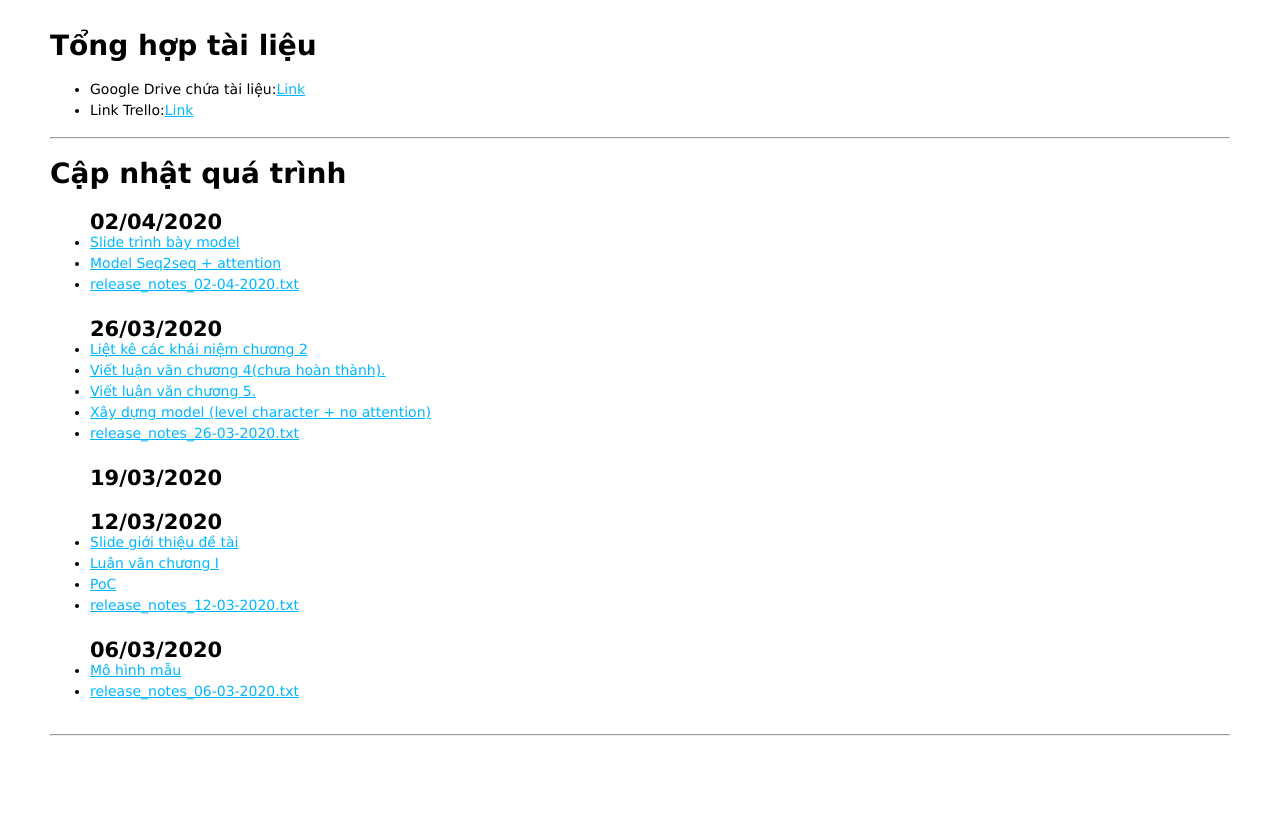
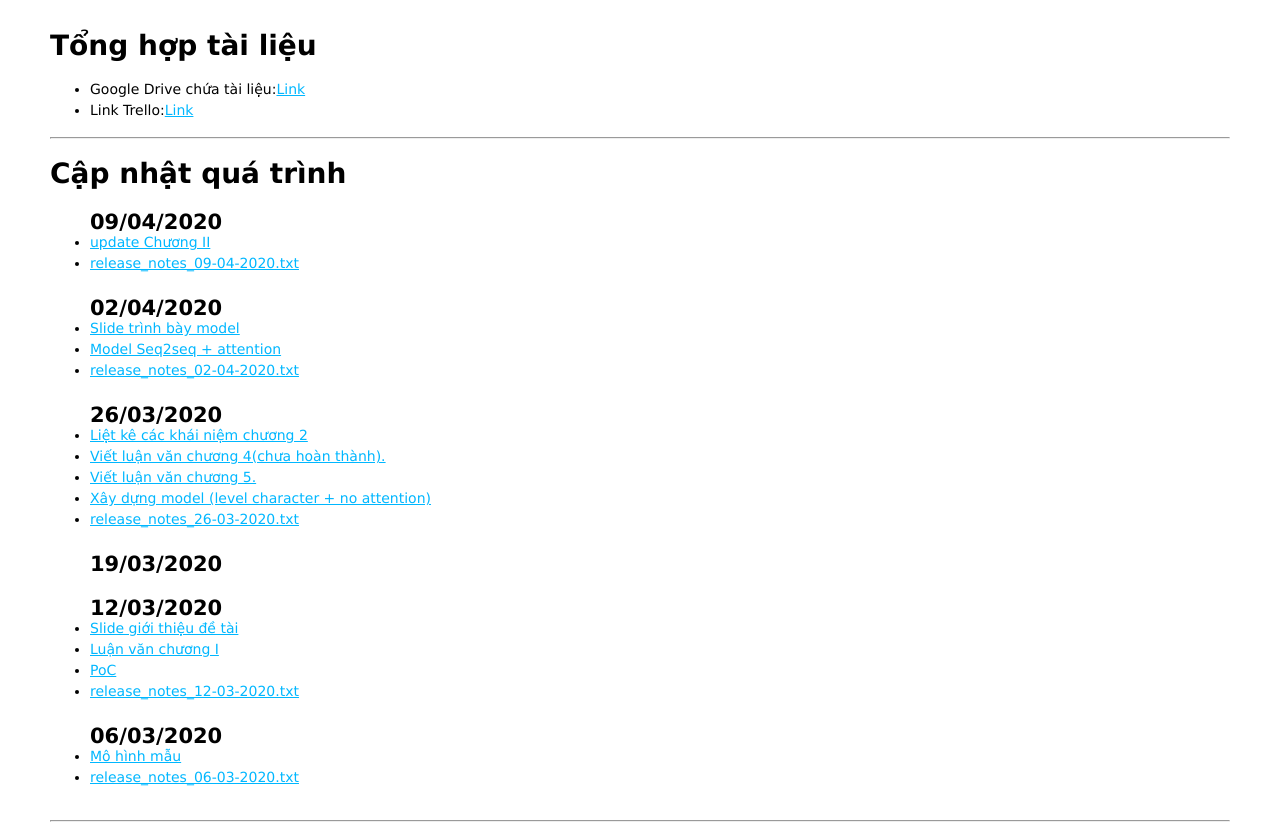
Before and after one commit to tientruongphamnhat/releasePlan, a React (Create React App) app: page / in a window 1280 px wide. Before the commit the page ends 800 px from the top, so only its background shows below. Built offline with nearby package versions, Linux system fonts and the light colour scheme.

Commit message:
update release 09/04/2020

```diff
--- a/src/App.js
+++ b/src/App.js
@@ -106,6 +106,18 @@ class App extends React.Component {
         <hr />
         <h1>Cập nhật quá trình</h1>
         <ul>
+          <h2>09/04/2020</h2>
+          <li>
+            <a href="https://drive.google.com/uc?export=download&id=1MjNhe10d-Bo-RZwr9PJ9LxN6ToPATs8h">
+              update Chương II
+            </a>
+          </li>
+          <li>
+            <Link to="/Release_notes_09-04-2020.txt">
+              release_notes_09-04-2020.txt
+            </Link>
+          </li>
+
           <h2>02/04/2020</h2>
           <li>
             <a href="https://drive.google.com/uc?export=download&id=1luBeIYEGMeQnpcZbcfeJh-B1Gw9edhpR">
--- a/src/index.js
+++ b/src/index.js
@@ -7,6 +7,7 @@ import Release0603 from './release-note/release-note-06-03';
 import Release1203 from './release-note/release-note-12-03';
 import Release2603 from './release-note/release-note-26-03';
 import Release0204 from './release-note/release-note-02-04';
+import Release0904 from './release-note/release-note-09-04';
 import * as serviceWorker from './serviceWorker';
 
 ReactDOM.render(
@@ -27,6 +28,9 @@ ReactDOM.render(
       <Route path="/Release_notes_02-04-2020.txt">
         <Release0204 />
       </Route>
+      <Route path="/Release_notes_09-04-2020.txt">
+        <Release0904 />
+      </Route>
       {/* <Route path="/dashboard">
         <Dashboard />
       </Route> */}
--- /dev/null
+++ b/src/release-note/release-note-09-04.js
@@ -0,0 +1,17 @@
+import React from 'react';
+import '../App.css';
+
+class Release0904 extends React.Component {
+  render() {
+    return (
+      <>
+        <ul>
+          <li>Một phần chương 2</li>
+          <li>Sản phẩm chưa có tiến triển (đang gặp bug)</li>
+        </ul>
+      </>
+    );
+  }
+}
+
+export default Release0904;
--- a/src/release-note/release-note-12-03.js
+++ b/src/release-note/release-note-12-03.js
@@ -5,9 +5,11 @@ class Release1203 extends React.Component {
   render() {
     return (
       <>
-        <p> Luận văn chương I</p>
-        <p> Slide trình bày đề tài</p>
-        <p> Poc</p>
+        <ul>
+          <li>Luận văn chương I</li>
+          <li>Slide trình bày đề tài</li>
+          <li>Poc</li>
+        </ul>
       </>
     );
   }
```
